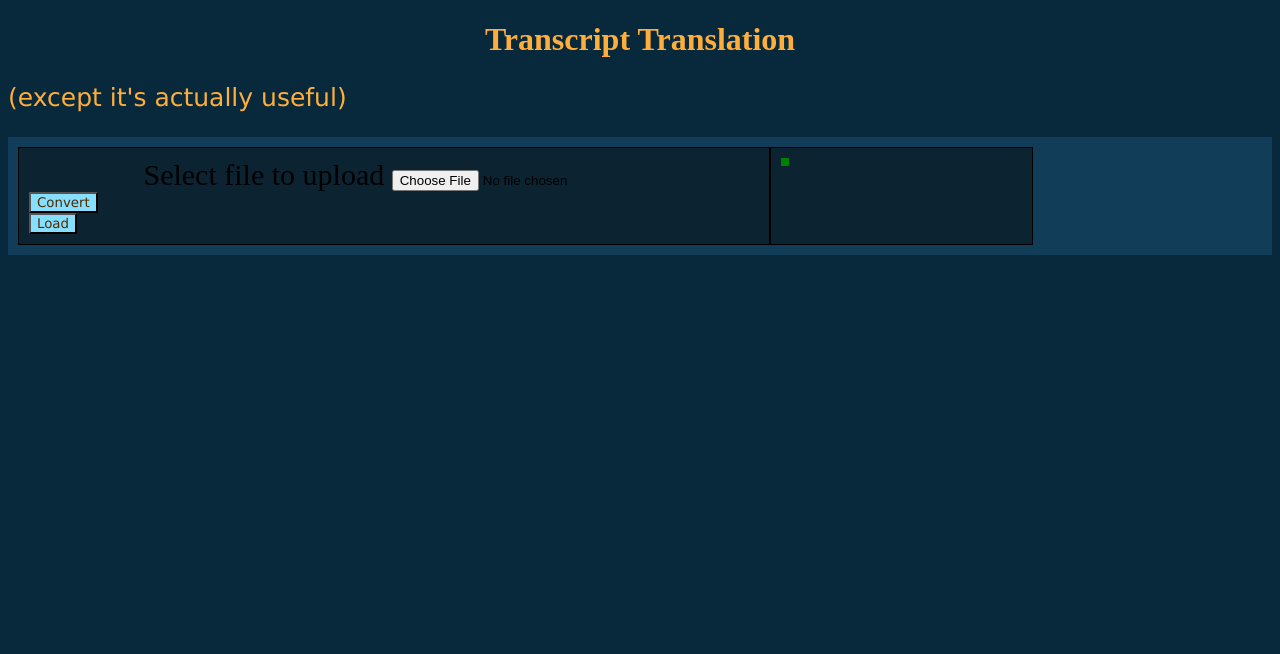
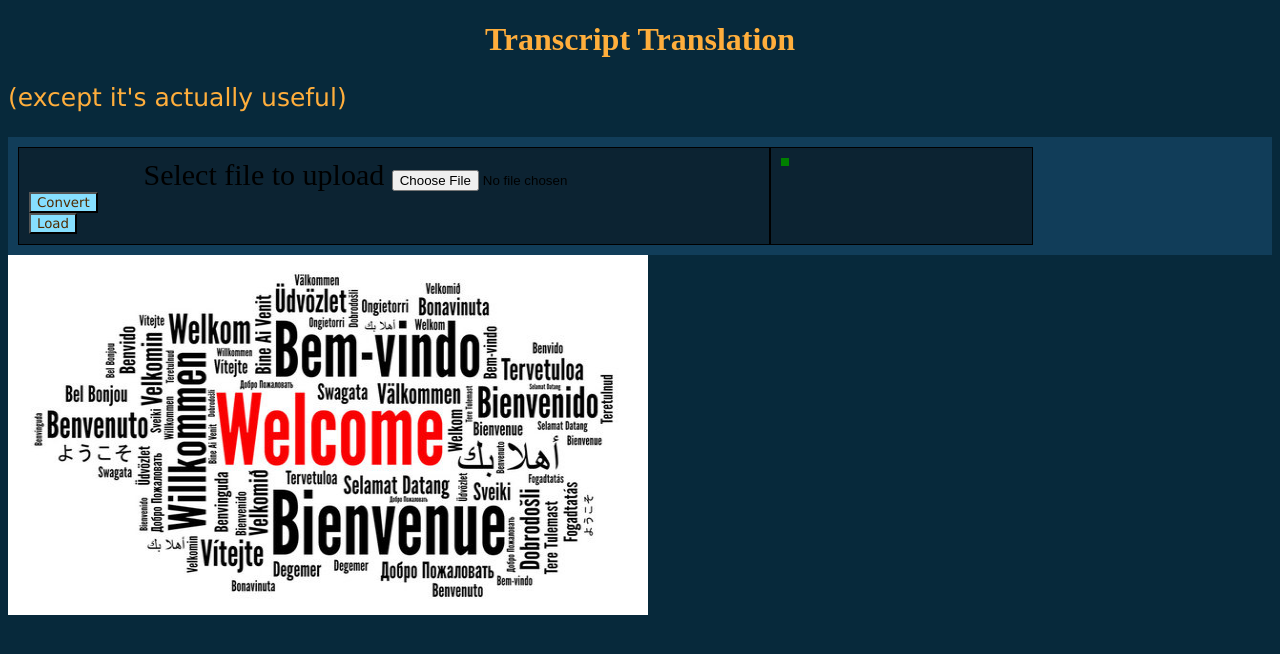
Before and after one commit to smsync17/Translation, a Flask app: page / in a window 1280 px wide. Shown: the top 654 px of the page. Run offline with Flask 3, Linux system fonts and the light colour scheme.

Commit message:
added a Welcome languages image

```diff
--- a/templates/index.html
+++ b/templates/index.html
@@ -46,3 +46,6 @@
 </div>
 </body>
 </html>
+
+
+<img src="static/Welcome.jpg" alt="Welcome in many languages" width="640" height="360">
```
Also changed, not shown: static/Welcome.jpg (added).
